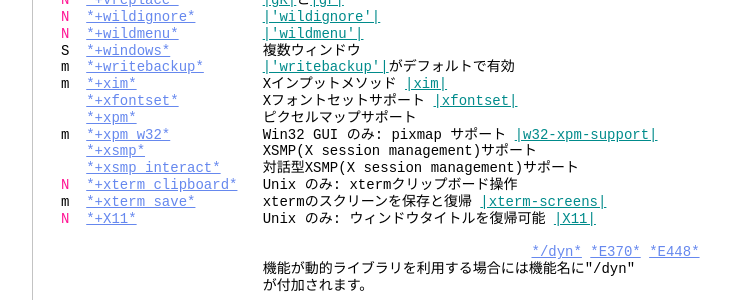
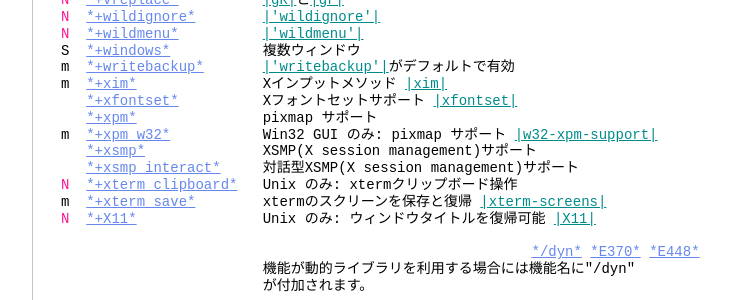
Before and after one commit to vim-jp/vimdoc-ja, a Jekyll site: the page built from various.html, in a window 1280 px wide and 900 px high, scrolled down 7149 px. Shown: the part 150-450 px from the top of the window, without its empty margins (340-1069 px from the left). Built offline with Jekyll 4.4.1, drawn with Linux system fonts in a browser that asks for light colours; nearby versions of some CDN libraries; Markdown is read by kramdown in place of the engine named in the settings; comment, search, counter and statistics services are not loaded.

Commit message:
Deployed vim-jp/vimdoc-ja@b9a3817746200d5349dd5c94667f2905412749fa by ixeris.kaoriya.net

```diff
--- a/various.html
+++ b/various.html
@@ -432,7 +432,7 @@ m&nbsp;&nbsp;<a class="Constant" href="various.html#+tcl/dyn" name="+tcl/dyn">*+
 m&nbsp;&nbsp;<a class="Constant" href="various.html#+writebackup" name="+writebackup">*+writebackup*</a>&nbsp;&nbsp;&nbsp;&nbsp;&nbsp;&nbsp;&nbsp;<a class="Identifier" href="options.html#'writebackup'">|'writebackup'|</a>がデフォルトで有効<br>
 m&nbsp;&nbsp;<a class="Constant" href="various.html#+xim" name="+xim">*+xim*</a>&nbsp;&nbsp;&nbsp;&nbsp;&nbsp;&nbsp;&nbsp;&nbsp;&nbsp;&nbsp;&nbsp;&nbsp;&nbsp;&nbsp; Xインプットメソッド&nbsp;<a class="Identifier" href="mbyte.html#xim">|xim|</a><br>
 <span class="Statement">&nbsp;&nbsp;&nbsp;</span><a class="Constant" href="various.html#+xfontset" name="+xfontset">*+xfontset*</a>&nbsp;&nbsp;&nbsp;&nbsp;&nbsp;&nbsp;&nbsp;&nbsp;&nbsp;&nbsp;Xフォントセットサポート&nbsp;<a class="Identifier" href="mbyte.html#xfontset">|xfontset|</a><br>
-<span class="Statement">&nbsp;&nbsp;&nbsp;</span><a class="Constant" href="various.html#+xpm" name="+xpm">*+xpm*</a>&nbsp;&nbsp;&nbsp;&nbsp;&nbsp;&nbsp;&nbsp;&nbsp;&nbsp;&nbsp;&nbsp;&nbsp;&nbsp;&nbsp; ピクセルマップサポート<br>
+<span class="Statement">&nbsp;&nbsp;&nbsp;</span><a class="Constant" href="various.html#+xpm" name="+xpm">*+xpm*</a>&nbsp;&nbsp;&nbsp;&nbsp;&nbsp;&nbsp;&nbsp;&nbsp;&nbsp;&nbsp;&nbsp;&nbsp;&nbsp;&nbsp; pixmap サポート<br>
 m&nbsp;&nbsp;<a class="Constant" href="various.html#+xpm_w32" name="+xpm_w32">*+xpm_w32*</a>&nbsp;&nbsp;&nbsp;&nbsp;&nbsp;&nbsp;&nbsp;&nbsp;&nbsp;&nbsp; Win32 GUI のみ: pixmap サポート&nbsp;<a class="Identifier" href="gui_w32.html#w32-xpm-support">|w32-xpm-support|</a><br>
 <span class="Statement">&nbsp;&nbsp;&nbsp;</span><a class="Constant" href="various.html#+xsmp" name="+xsmp">*+xsmp*</a>&nbsp;&nbsp;&nbsp;&nbsp;&nbsp;&nbsp;&nbsp;&nbsp;&nbsp;&nbsp;&nbsp;&nbsp;&nbsp;&nbsp;XSMP(X session management)サポート<br>
 <span class="Statement">&nbsp;&nbsp;&nbsp;</span><a class="Constant" href="various.html#+xsmp_interact" name="+xsmp_interact">*+xsmp_interact*</a>&nbsp;&nbsp;&nbsp;&nbsp; 対話型XSMP(X session management)サポート<br>
```
